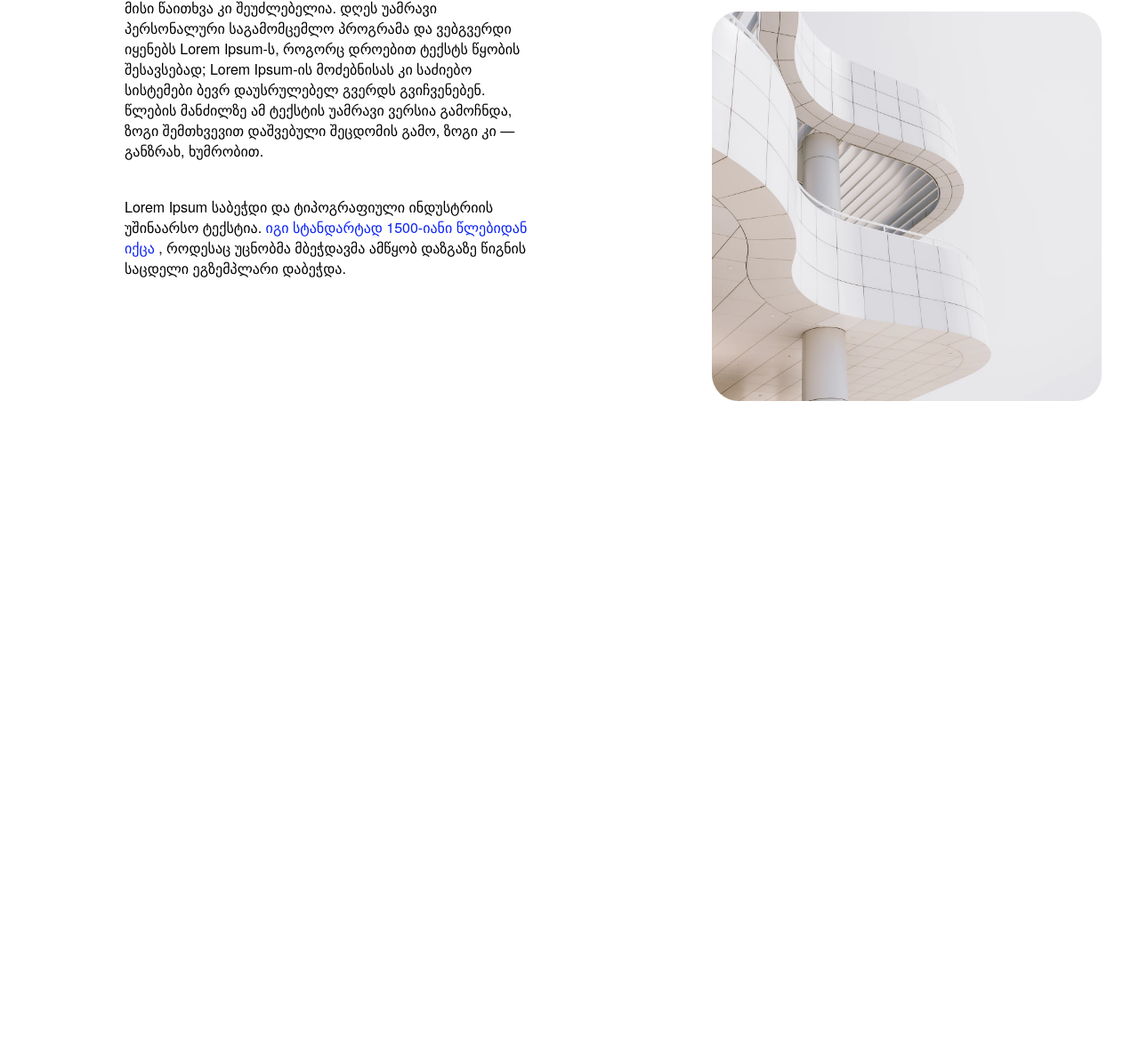
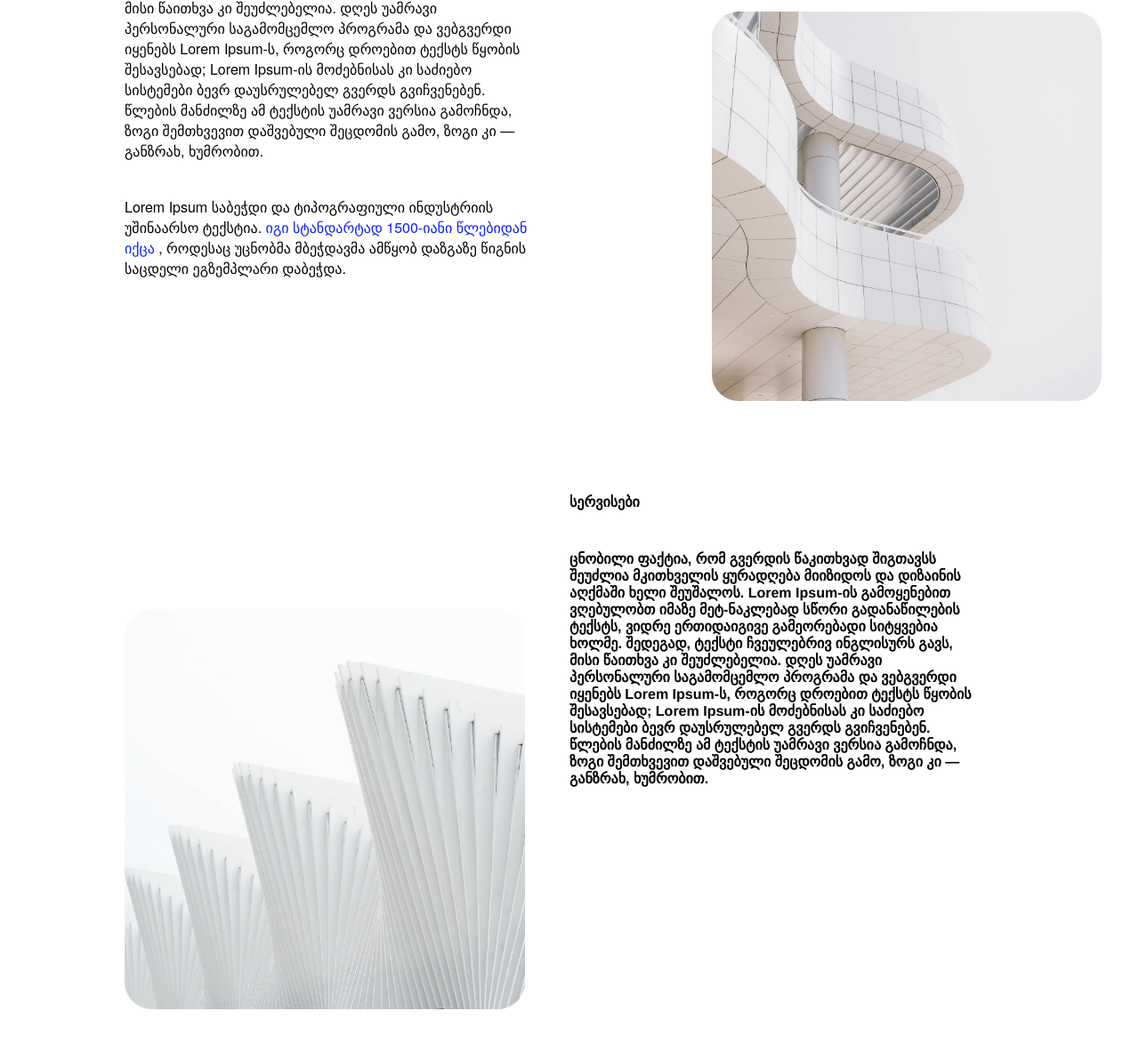
Before and after one commit to nebbieridzemariam/lesson6, a plain HTML site: page index.html in a window 1280 px wide. Shown: the part 305-1478 px from the top of the page at 89% size. Before the commit the page ends 800 px from the top, so only its background shows below. Drawn offline with Linux system fonts and the light colour scheme; a web font is replaced by a local one.

Commit message:
Update index.html

```diff
--- a/index.html
+++ b/index.html
@@ -18,3 +18,14 @@
 			<img src="images/1.png" alt="buildingimage">
 		</div>
 	</section>
+	<section>
+		<div class="container">
+			<h3 class="heading text2"> სერვისები <h3>
+			<p class="paragraph text1 text2">ცნობილი ფაქტია, რომ გვერდის წაკითხვად შიგთავსს შეუძლია მკითხველის ყურადღება მიიზიდოს და დიზაინის აღქმაში ხელი შეუშალოს. Lorem Ipsum-ის გამოყენებით ვღებულობთ იმაზე მეტ-ნაკლებად სწორი გადანაწილების ტექსტს, ვიდრე ერთიდაიგივე გამეორებადი სიტყვებია ხოლმე. შედეგად, ტექსტი ჩვეულებრივ ინგლისურს გავს, მისი წაითხვა კი შეუძლებელია. დღეს უამრავი პერსონალური საგამომცემლო პროგრამა და ვებგვერდი იყენებს Lorem Ipsum-ს, როგორც დროებით ტექსტს წყობის შესავსებად; Lorem Ipsum-ის მოძებნისას კი საძიებო სისტემები ბევრ დაუსრულებელ გვერდს გვიჩვენებენ. წლების მანძილზე ამ ტექსტის უამრავი ვერსია გამოჩნდა, ზოგი შემთხვევით დაშვებული შეცდომის გამო, ზოგი კი — განზრახ, ხუმრობით.
+			</p>
+			<img src="images/2.png" alt="buildingimage2" class="image2">
+		</div>
+	</section>
+
+</body>
+</html>
```
